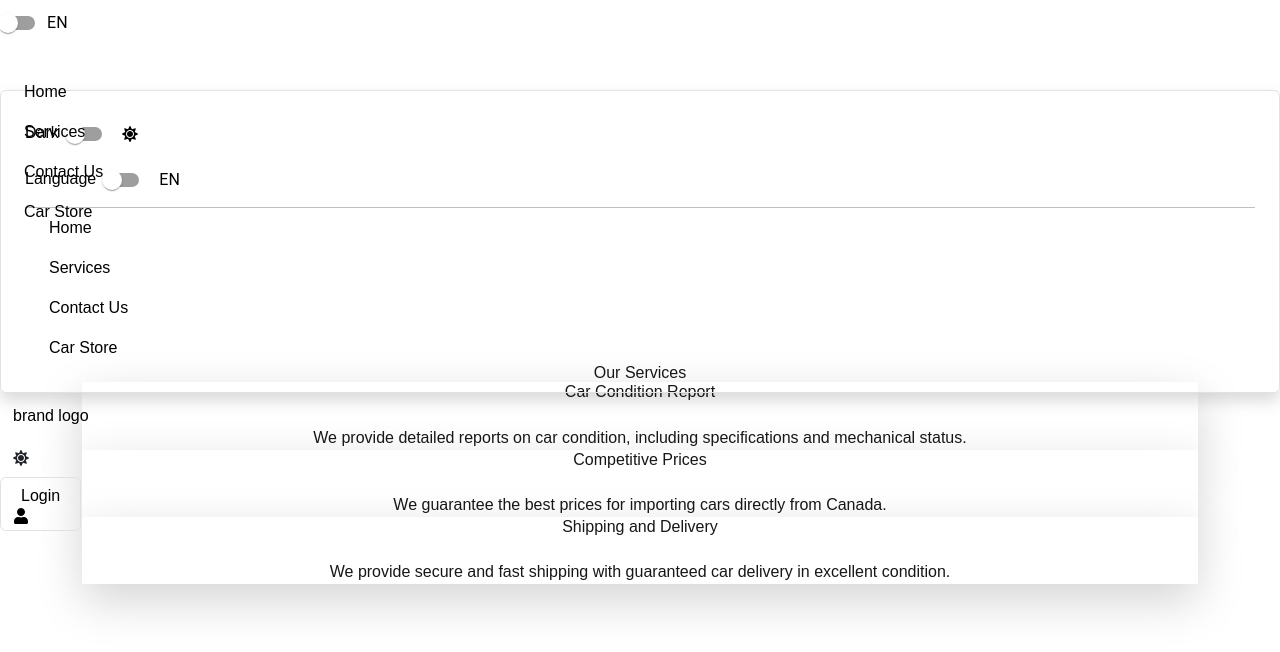
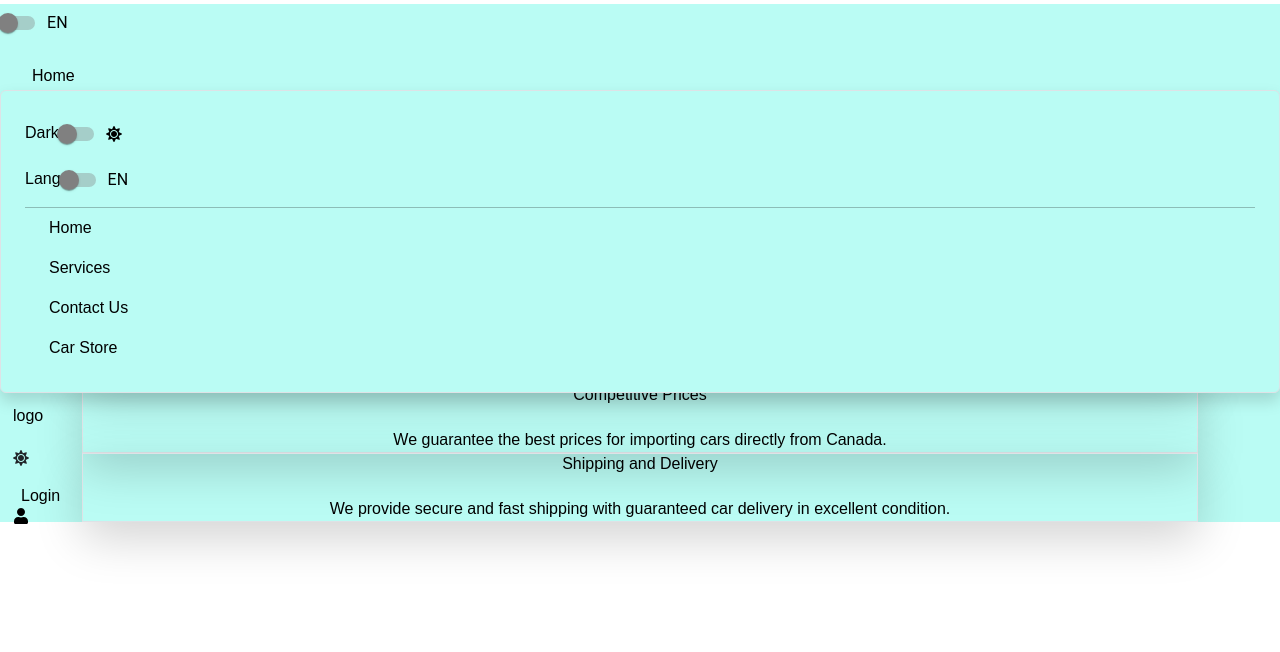
Before and after one commit to Ali-hasan-sss/car, a Next.js app: page / in a window 1280 px wide. Both pictures are taken after a click on the button 13 px from the left and 54 px from the top of the page. Shown: the top 652 px of the page. Built offline with nearby package versions, Linux system fonts and the light colour scheme.

Commit message:
add context for dark&lang

```diff
--- /dev/null
+++ b/src/app/context/AppContext.tsx
@@ -0,0 +1,76 @@
+"use client";
+import React, { createContext, useEffect, useState, ReactNode } from "react";
+
+// تعريف واجهة السياق
+interface AppContextProps {
+  isDarkMode: boolean;
+  isArabic: boolean;
+  toggleDarkMode: () => void;
+  toggleLanguage: () => void;
+}
+
+// إنشاء السياق
+export const AppContext = createContext<AppContextProps>({
+  isDarkMode: false,
+  isArabic: false,
+  toggleDarkMode: () => {},
+  toggleLanguage: () => {},
+});
+
+// مزود السياق
+export const AppProvider: React.FC<{ children: ReactNode }> = ({
+  children,
+}) => {
+  const [isDarkMode, setIsDarkMode] = useState(false);
+  const [isArabic, setIsArabic] = useState(false);
+
+  // جلب القيم من localStorage عند التحميل الأول
+  useEffect(() => {
+    const savedTheme = localStorage.getItem("theme") || "light";
+    const savedLanguage = localStorage.getItem("language") || "en";
+
+    setIsDarkMode(savedTheme === "dark");
+    setIsArabic(savedLanguage === "ar");
+
+    // تحديث الخصائص في html
+    //document.documentElement.classList.toggle("dark", savedTheme === "dark");
+    document.documentElement.setAttribute("lang", savedLanguage);
+    document.documentElement.setAttribute(
+      "dir",
+      savedLanguage === "ar" ? "rtl" : "ltr"
+    );
+  }, []);
+
+  // التبديل بين الوضع الليلي والنهاري
+  const toggleDarkMode = () => {
+    const newMode = !isDarkMode;
+    setIsDarkMode(newMode);
+    localStorage.setItem("theme", newMode ? "dark" : "light");
+    document.documentElement.classList.toggle("dark", newMode);
+  };
+
+  // التبديل بين اللغتين
+  const toggleLanguage = () => {
+    const newLanguage = isArabic ? "en" : "ar";
+    setIsArabic(!isArabic);
+    localStorage.setItem("language", newLanguage);
+    document.documentElement.setAttribute("lang", newLanguage);
+    document.documentElement.setAttribute(
+      "dir",
+      newLanguage === "ar" ? "rtl" : "ltr"
+    );
+  };
+
+  return (
+    <AppContext.Provider
+      value={{
+        isDarkMode,
+        isArabic,
+        toggleDarkMode,
+        toggleLanguage,
+      }}
+    >
+      {children}
+    </AppContext.Provider>
+  );
+};
--- a/src/app/globals.css
+++ b/src/app/globals.css
@@ -7,37 +7,31 @@
   --foreground: #171717;
 }
 
-@media (prefers-color-scheme: dark) {
-  :root {
-    --background: #0a0a0a;
-    --foreground: #ededed;
-  }
+body {
+  color: var(--foreground);
+  font-family: Arial, Helvetica, sans-serif;
 }
 
-body {
-  color: var(--foreground);
-  background: var(--background);
-  font-family: Arial, Helvetica, sans-serif;
-}
-/*dark & light mood*/
-/* الوضع الليلي */
-html.dark {
-  background-color: #121212;
-  color: #ffffff;
-}
-
-html.dark .element {
-  background-color: #161515;
+.dark-bg {
+  background-color: #0b0a0a;
   color: #f0f0f0;
 }
-
-/* الوضع النهاري */
-html:not(.dark) {
-  background-color: #ffffff;
-  color: #000000;
+.dark-bg-2 {
+  background-color: #262525;
+  color: #f0f0f0;
 }
-
-html:not(.dark) .element {
-  background-color: #f9f9f9;
+.light-bg {
+  background-color: #bafcf4;
   color: #000;
 }
+.light-bg-2 {
+  background-color: #74dfd3;
+  color: #2a2727;
+}
+.nav-item {
+  border-bottom: 3px solid transparent;
+  transition: 0.4s;
+}
+.nav-item:hover {
+  border-bottom: 3px solid #df160c;
+}
--- a/src/app/layout.tsx
+++ b/src/app/layout.tsx
@@ -2,6 +2,7 @@ import type { Metadata } from "next";
 import localFont from "next/font/local";
 import "bootstrap/dist/css/bootstrap.min.css";
 import "./globals.css";
+import { AppProvider } from "./context/AppContext";
 import CustomNavbar from "@/components/navbar";
 
 const geistSans = localFont({
@@ -26,6 +27,7 @@ export default function RootLayout({
   children: React.ReactNode;
 }>) {
   return (
+    <AppProvider>
       <html lang="en">
         <body
           className={`${geistSans.variable} ${geistMono.variable} antialiased`}
@@ -34,5 +36,6 @@ export default function RootLayout({
           {children}
         </body>
       </html>
+    </AppProvider>
   );
 }
--- a/src/app/page.tsx
+++ b/src/app/page.tsx
@@ -1,56 +1,31 @@
 "use client";
 
-import { useEffect, useState } from "react";
-
+import { useContext } from "react";
+import { AppContext } from "./context/AppContext";
+import Hero from "@/components/Hero";
 export default function Home() {
-  const [isArabic, setIsArabic] = useState(false);
-
-  // تحديث اللغة بناءً على localStorage مباشرةً
-  useEffect(() => {
-    const updateLanguage = () => {
-      const savedLanguage = localStorage.getItem("language");
-      setIsArabic(savedLanguage === "ar");
-    };
-
-    // تعيين اللغة عند أول تحميل
-    updateLanguage();
-
-    // التفاعل مع تغييرات اللغة من أي مصدر خارجي
-    window.addEventListener("storage", updateLanguage);
-
-    return () => {
-      window.removeEventListener("storage", updateLanguage);
-    };
-  }, []);
+  const { isArabic, isDarkMode } = useContext(AppContext);
 
   return (
     <div>
       {/* Hero Section */}
-      <section className="bg-gray-800 text-white py-16 px-8">
-        <div className="container mx-auto text-center">
-          <h1 className="text-4xl font-bold mb-4">
-            {isArabic ? "استيراد السيارات من كندا" : "Import cars from Canada"}
-          </h1>
-          <p className="text-lg mb-8">
-            {isArabic
-              ? "نوفر لك خدمة استيراد السيارات بأفضل الأسعار والجودة العالية."
-              : "We provide the best car importing services at competitive prices and high quality."}
-          </p>
-          <button className="px-6 py-3 bg-blue-600 text-white rounded-lg hover:bg-blue-700">
-            {isArabic ? "اطلب الآن" : "Order Now"}
-          </button>
-        </div>
-      </section>
+      <Hero />
 
       {/* Services Section */}
-      <section className="py-16 px-8 bg-gray-100">
-        <div className="container mx-auto text-center">
+      <section
+        className={`  py-16 px-8 ${isDarkMode ? "dark-bg" : "light-bg "}`}
+      >
+        <div
+          className={`container mx-auto text-center ${
+            isDarkMode ? "dark-bg" : "light-bg "
+          }`}
+        >
           <h2 className="text-3xl font-bold mb-8">
             {isArabic ? "خدماتنا" : "Our Services"}
           </h2>
           <div className="grid grid-cols-1 md:grid-cols-3 gap-8">
             {/* Service 1 */}
-            <div className="p-6 bg-white shadow-lg rounded-lg">
+            <div className="p-6 border shadow-lg rounded-lg">
               <h3 className="text-xl font-semibold mb-4">
                 {isArabic ? "تقرير حالة السيارة" : "Car Condition Report"}
               </h3>
@@ -61,7 +36,7 @@ export default function Home() {
               </p>
             </div>
             {/* Service 2 */}
-            <div className="p-6 bg-white shadow-lg rounded-lg">
+            <div className="p-6 border shadow-lg rounded-lg">
               <h3 className="text-xl font-semibold mb-4">
                 {isArabic ? "أسعار منافسة" : "Competitive Prices"}
               </h3>
@@ -72,7 +47,7 @@ export default function Home() {
               </p>
             </div>
             {/* Service 3 */}
-            <div className="p-6 bg-white shadow-lg rounded-lg">
+            <div className="p-6 border shadow-lg rounded-lg">
               <h3 className="text-xl font-semibold mb-4">
                 {isArabic ? "الشحن والتوصيل" : "Shipping and Delivery"}
               </h3>
--- /dev/null
+++ b/src/components/Hero.tsx
@@ -0,0 +1,29 @@
+"use client";
+
+import { useContext } from "react";
+import { AppContext } from "../app/context/AppContext";
+export default function Hero() {
+  const { isArabic, isDarkMode } = useContext(AppContext);
+
+  return (
+    <div>
+      <section
+        className={`  py-16 px-8 ${isDarkMode ? "dark-bg-2" : "light-bg-2"}`}
+      >
+        <div className=" mx-auto text-center">
+          <h1 className="text-4xl font-bold mb-4">
+            {isArabic ? "استيراد السيارات من كندا" : "Import cars from Canada"}
+          </h1>
+          <p className="text-lg mb-8">
+            {isArabic
+              ? "نوفر لك خدمة استيراد السيارات بأفضل الأسعار والجودة العالية."
+              : "We provide the best car importing services at competitive prices and high quality."}
+          </p>
+          <button className="px-6 py-3 bg-blue-600 text-white rounded-lg hover:bg-blue-700">
+            {isArabic ? "اطلب الآن" : "Order Now"}
+          </button>
+        </div>
+      </section>
+    </div>
+  );
+}
--- a/src/components/navbar.tsx
+++ b/src/components/navbar.tsx
@@ -1,6 +1,6 @@
 "use client";
 
-import React, { useState, useEffect, useRef } from "react";
+import React, { useState, useEffect, useRef, useContext } from "react";
 import {
   FaMoon,
   FaSignInAlt,
@@ -12,55 +12,16 @@ import {
 import { Switch, FormControlLabel } from "@mui/material";
 import "react-toggle/style.css";
 import Link from "next/link";
+import { AppContext } from "../app/context/AppContext";
 
 const CustomNavbar: React.FC = () => {
+  const { isDarkMode, isArabic, toggleDarkMode, toggleLanguage } =
+    useContext(AppContext);
   const [expanded, setExpanded] = useState(false);
   const [userexpanded, setUserExpanded] = useState(false);
-  const [isDarkMode, setIsDarkMode] = useState(false);
-  const [isArabic, setIsArabic] = useState(false);
-
   const dropdownRef = useRef<HTMLDivElement>(null);
   const userDropdownRef = useRef<HTMLDivElement>(null);
 
-  useEffect(() => {
-    const savedTheme = localStorage.getItem("theme");
-    const savedLanguage = localStorage.getItem("language");
-    setIsDarkMode(savedTheme === "dark");
-    setIsArabic(savedLanguage === "ar");
-    document.documentElement.classList.toggle("dark", savedTheme === "dark");
-    document.documentElement.setAttribute(
-      "lang",
-      savedLanguage === "ar" ? "ar" : "en"
-    );
-  }, []);
-
-  // تغيير الوضع الليلي وحفظه في localStorage
-  const toggleDarkMode = () => {
-    const newMode = !isDarkMode;
-    setIsDarkMode(newMode);
-    localStorage.setItem("theme", newMode ? "dark" : "light");
-    const allElements = document.querySelectorAll("*");
-    allElements.forEach((element) => {
-      if (newMode) {
-        element.classList.add("dark");
-      } else {
-        element.classList.remove("dark");
-      }
-    });
-  };
-
-  //change language
-  const toggleLanguage = (
-    event: React.ChangeEvent<HTMLInputElement>,
-    checked: boolean
-  ) => {
-    setIsArabic(checked);
-    const languageCode = checked ? "ar" : "en";
-    const direction = languageCode === "ar" ? "rtl" : "ltr";
-    localStorage.setItem("language", languageCode);
-    document.documentElement.setAttribute("lang", languageCode);
-    document.documentElement.setAttribute("dir", direction);
-  };
   // إغلاق القوائم عند النقر خارجها
   useEffect(() => {
     const handleClickOutside = (event: MouseEvent) => {
@@ -89,7 +50,7 @@ const CustomNavbar: React.FC = () => {
       <nav
         style={{ height: "60px" }}
         className={`flex items-center justify-between ${
-          isDarkMode ? "bg-black text-white" : "bg-yellow-400 text-black"
+          isDarkMode ? "dark-bg text-white" : "light-bg text-black"
         }`}
       >
         {/* السويتش والقائمة المنسدلة */}
@@ -98,11 +59,26 @@ const CustomNavbar: React.FC = () => {
             <FormControlLabel
               control={
                 <Switch
+                  className={`${isArabic ? "ml-0" : "ml-2"}`}
                   checked={isArabic}
                   onChange={toggleLanguage}
                   name="language-switch"
                   color="primary"
                   inputProps={{ "aria-label": "language toggle" }}
+                  sx={{
+                    "& .MuiSwitch-switchBase": {
+                      color: "gray", // اللون عند الإيقاف
+                    },
+                    "& .MuiSwitch-switchBase.Mui-checked": {
+                      color: "blue", // اللون عند التشغيل
+                    },
+                    "& .MuiSwitch-track": {
+                      backgroundColor: "gray", // لون المسار عند الإيقاف
+                    },
+                    "& .MuiSwitch-track.Mui-checked": {
+                      backgroundColor: "blue", // لون المسار عند التشغيل
+                    },
+                  }}
                 />
               }
               label={isArabic ? "AR" : "EN"}
@@ -143,41 +119,65 @@ const CustomNavbar: React.FC = () => {
               <ul
                 tabIndex={0}
                 className={`menu border menu-sm absolute rounded-box z-[1] mt-4 rounded p-4 shadow w-52 top-full ${
-                  isDarkMode
-                    ? "bg-black text-white"
-                    : "bg-yellow-400 text-black"
+                  isDarkMode ? "dark-bg text-white" : "light-bg text-black"
                 } ${isArabic ? "right-0" : "left-0"}`}
               >
                 {/* Dark Mode Switch */}
                 <li className="flex items-center justify-between">
                   <span>{isArabic ? "الوضع" : "Dark"}</span>
                   <FormControlLabel
+                    label={isDarkMode ? <FaMoon /> : <FaSun />}
                     control={
                       <Switch
-                        className="mx-2"
                         checked={isDarkMode}
                         onChange={toggleDarkMode}
                         name="language-switch"
                         color="primary"
                         inputProps={{ "aria-label": "language toggle" }}
+                        sx={{
+                          "& .MuiSwitch-switchBase": {
+                            color: "gray", // اللون عند الإيقاف
+                          },
+                          "& .MuiSwitch-switchBase.Mui-checked": {
+                            color: "blue", // اللون عند التشغيل
+                          },
+                          "& .MuiSwitch-track": {
+                            backgroundColor: "gray", // لون المسار عند الإيقاف
+                          },
+                          "& .MuiSwitch-track.Mui-checked": {
+                            backgroundColor: "blue", // لون المسار عند التشغيل
+                          },
+                        }}
                       />
                     }
-                    label={isDarkMode ? <FaMoon /> : <FaSun />}
                   />
                 </li>
 
                 {/* Language Switch */}
                 <li className="flex items-center justify-between mt-2">
-                  <span>{isArabic ? "اللغة" : "Language"}</span>
+                  <span>{isArabic ? "اللغة" : "Lang"}</span>
                   <FormControlLabel
                     control={
                       <Switch
-                        className="mx-2"
                         checked={isArabic}
                         onChange={toggleLanguage}
                         name="language-switch"
-                        color="primary"
+                        color="warning"
                         inputProps={{ "aria-label": "language toggle" }}
+                        sx={{
+                          "& .MuiSwitch-switchBase": {
+                            color: "gray", // اللون عند الإيقاف
+                          },
+                          "& .MuiSwitch-switchBase.Mui-checked": {
+                            color: "blue", // اللون عند التشغيل
+                          },
+                          "& .MuiSwitch-track": {
+                            backgroundColor: "gray", // لون المسار عند الإيقاف
+                          },
+                          "& .MuiSwitch-track.Mui-checked": {
+                            backgroundColor: "blue", // لون المسار عند التشغيل
+                          },
+                        }}
                       />
                     }
                     label={isArabic ? "AR" : "EN"}
@@ -215,7 +215,7 @@ const CustomNavbar: React.FC = () => {
               isDarkMode ? " text-white" : " text-black"
             }`}
           >
-            brand logo
+            logo
           </a>
         </div>
         {/* الدارك مود */}
@@ -236,7 +236,7 @@ const CustomNavbar: React.FC = () => {
                 tabIndex={0}
                 role="button"
                 onClick={() => setUserExpanded(!userexpanded)}
-                className="btn btn-ghost btn-circle flex  border"
+                className="btn btn-ghost btn-circle flex  "
               >
                 <span
                   className={` mx-2 ${
@@ -253,10 +253,8 @@ const CustomNavbar: React.FC = () => {
               </div>
               {userexpanded && (
                 <ul
-                  className={`absolute border text-light mt-3 w-48 shadow rounded z-10 text-right ${
-                    isDarkMode
-                      ? "bg-black text-white"
-                      : "bg-yellow-400 text-black"
+                  className={`absolute border  mt-4 w-48 shadow rounded z-10 text-right ${
+                    isDarkMode ? "dark-bg text-white" : "light-bg text-black"
                   } ${isArabic ? "left-0" : "right-0"}`}
                 >
                   <li>
@@ -295,21 +293,21 @@ const CustomNavbar: React.FC = () => {
         </div>
       </nav>
       <nav
-        className={`navbar hidden md:flex  ${
-          isDarkMode ? "bg-black text-white" : "bg-yellow-400 text-black"
+        className={` hidden md:flex  ${
+          isDarkMode ? "dark-bg text-white" : "light-bg text-black"
         }`}
       >
         <ul className="flex items-center justify-center">
-          <li className="px-4 py-2 hover:bg-gray-200 hover:text-black">
+          <li className="mx-4 px-2 nav-item ">
             <Link href="/">{isArabic ? "الصفحة الرئيسية" : "Home"}</Link>
           </li>
-          <li className="px-4 py-2 hover:bg-gray-200 hover:text-black">
+          <li className="mx-4 px-2 nav-item ">
             <Link href="/services">{isArabic ? "الخدمات" : "Services"}</Link>
           </li>
-          <li className="px-4 py-2 hover:bg-gray-200 hover:text-black">
+          <li className="mx-4 px-2 nav-item ">
             <Link href="/contact">{isArabic ? "اتصل بنا" : "Contact Us"}</Link>
           </li>
-          <li className="px-4 py-2 hover:bg-gray-200 hover:text-black">
+          <li className="mx-4 px-2 nav-item ">
             <Link href="/car-store">
               {isArabic ? "معرض السيارات" : "Car Store"}
             </Link>
```
Lines whose indentation alone changed are shown as unchanged.
